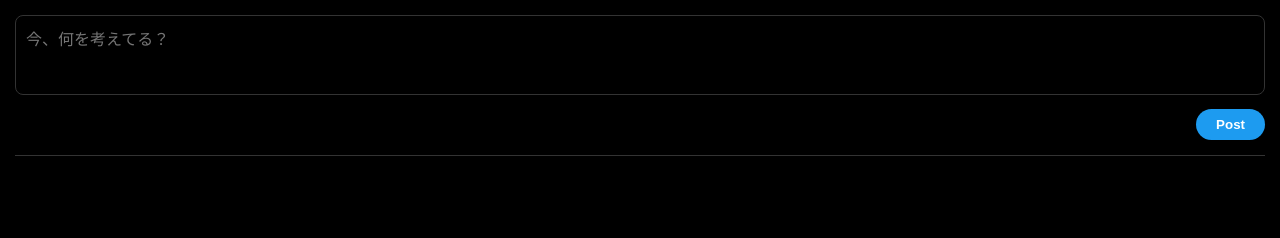
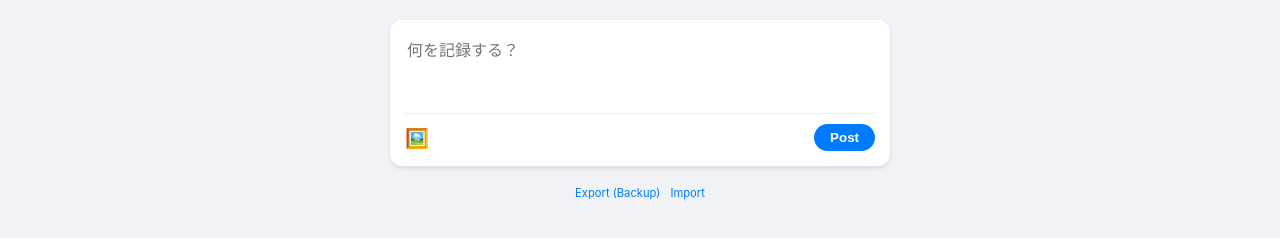
Before and after one commit to keaton4258-maker/test-2, a plain HTML site: page index.html in a window 1280 px wide. Drawn offline with Linux system fonts and the light colour scheme.

Commit message:
Revamp index.html with new design and features
Updated the HTML structure and styles for a new design, including changes to the title, input area, and note rendering.

```diff
--- a/index.html
+++ b/index.html
@@ -4,75 +4,100 @@
     <meta charset="UTF-8">
     <meta name="viewport" content="width=device-width, initial-scale=1.0, user-scalable=no">
     <meta name="apple-mobile-web-app-capable" content="yes">
-    <title>Private Log</title>
+    <title>Lite Log</title>
     <style>
-        body { background: #000; color: #fff; font-family: -apple-system, sans-serif; margin: 0; padding: 15px; }
-        .input-area { border-bottom: 1px solid #333; padding-bottom: 15px; margin-bottom: 15px; }
-        textarea {
-            width: 100%; height: 80px; background: #000; color: #fff; border: 1px solid #333;
-            border-radius: 8px; padding: 10px; box-sizing: border-box; font-size: 16px; resize: none;
-        }
-        .post-btn {
-            background: #1d9bf0; color: #fff; border: none; padding: 8px 20px;
-            border-radius: 20px; font-weight: bold; float: right; margin-top: 10px;
-        }
-        .timeline { margin-top: 50px; }
-        .tweet { border-bottom: 1px solid #333; padding: 15px 0; animation: fadeIn 0.3s ease; }
-        .tweet-date { color: #71767b; font-size: 0.8rem; margin-bottom: 5px; }
-        .tweet-text { line-height: 1.4; word-wrap: break-word; }
-        @keyframes fadeIn { from { opacity: 0; transform: translateY(-10px); } to { opacity: 1; transform: translateY(0); } }
+        body { background: #f0f2f5; color: #1c1e21; font-family: -apple-system, sans-serif; margin: 0; padding: env(safe-area-inset-top) 15px; }
+        .container { max-width: 500px; margin: 0 auto; }
+        .input-card { background: #fff; border-radius: 12px; padding: 15px; box-shadow: 0 2px 4px rgba(0,0,0,0.1); margin-top: 20px; }
+        textarea { width: 100%; height: 60px; border: none; font-size: 16px; outline: none; resize: none; }
+        .actions { display: flex; justify-content: space-between; align-items: center; margin-top: 10px; border-top: 1px solid #eee; padding-top: 10px; }
+        .file-label { font-size: 1.2rem; cursor: pointer; color: #65676b; }
+        .post-btn { background: #007bff; color: #fff; border: none; padding: 6px 16px; border-radius: 18px; font-weight: bold; }
+        .timeline { margin-top: 20px; }
+        .tweet { background: #fff; border-radius: 12px; padding: 15px; margin-bottom: 12px; box-shadow: 0 1px 2px rgba(0,0,0,0.1); }
+        .tweet-date { color: #65676b; font-size: 0.75rem; margin-bottom: 8px; }
+        .tweet-img { width: 100%; border-radius: 8px; margin-top: 10px; }
+        .admin-tools { display: flex; gap: 10px; margin: 20px 0; font-size: 0.7rem; justify-content: center; }
+        .tool-link { color: #007bff; text-decoration: none; cursor: pointer; }
     </style>
 </head>
 <body>
 
-<div class="input-area">
-    <textarea id="noteInput" placeholder="今、何を考えてる？"></textarea>
-    <button class="post-btn" onclick="saveNote()">Post</button>
-    <div style="clear:both;"></div>
+<div class="container">
+    <div class="input-card">
+        <textarea id="noteInput" placeholder="何を記録する？"></textarea>
+        <div id="preview"></div>
+        <div class="actions">
+            <label class="file-label">🖼️<input type="file" id="imgInput" accept="image/*" style="display:none" onchange="previewImage()"></label>
+            <button class="post-btn" onclick="saveNote()">Post</button>
+        </div>
+    </div>
+
+    <div class="admin-tools">
+        <span class="tool-link" onclick="exportData()">Export (Backup)</span>
+        <label class="tool-link">Import<input type="file" style="display:none" onchange="importData(event)"></label>
+    </div>
+
+    <div id="timeline" class="timeline"></div>
 </div>
 
-<div id="timeline" class="timeline"></div>
+<script>
+    let currentImage = "";
 
-<script>
-    // 1. 保存処理
+    function previewImage() {
+        const file = document.getElementById('imgInput').files[0];
+        const reader = new FileReader();
+        reader.onloadend = () => { currentImage = reader.result; document.getElementById('preview').innerHTML = `<img src="${currentImage}" style="width:50px;margin-top:5px;border-radius:4px;">`; };
+        if (file) reader.readAsDataURL(file);
+    }
+
     function saveNote() {
         const input = document.getElementById('noteInput');
         const text = input.value.trim();
-        if (!text) return;
+        if (!text && !currentImage) return;
+        if (navigator.vibrate) navigator.vibrate(50);
 
-        // バイブレーション（投稿の快感）
-        if (navigator.vibrate) navigator.vibrate([10, 50, 10]);
+        const note = { id: Date.now(), text, img: currentImage, date: new Date().toLocaleString('ja-JP') };
+        const notes = JSON.parse(localStorage.getItem('my_lite_logs') || '[]');
+        notes.unshift(note);
+        localStorage.setItem('my_lite_logs', JSON.stringify(notes));
 
-        const note = {
-            id: Date.now(),
-            text: text,
-            date: new Date().toLocaleString('ja-JP')
-        };
-
-        // ローカルストレージに保存
-        const notes = JSON.parse(localStorage.getItem('my_notes') || '[]');
-        notes.unshift(note); // 先頭に追加
-        localStorage.setItem('my_notes', JSON.stringify(notes));
-
-        input.value = '';
+        input.value = ''; currentImage = ""; document.getElementById('preview').innerHTML = "";
         renderNotes();
     }
 
-    // 2. 描画処理
     function renderNotes() {
-        const timeline = document.getElementById('timeline');
-        const notes = JSON.parse(localStorage.getItem('my_notes') || '[]');
-        timeline.innerHTML = notes.map(n => `
+        const notes = JSON.parse(localStorage.getItem('my_lite_logs') || '[]');
+        document.getElementById('timeline').innerHTML = notes.map(n => `
             <div class="tweet">
                 <div class="tweet-date">${n.date}</div>
-                <div class="tweet-text">${n.text.replace(/\n/g, '<br>')}</div>
+                <div style="white-space:pre-wrap;">${n.text}</div>
+                ${n.img ? `<img src="${n.img}" class="tweet-img">` : ''}
             </div>
         `).join('');
     }
 
-    // 初回読み込み
+    function exportData() {
+        const data = localStorage.getItem('my_lite_logs');
+        const blob = new Blob([data], { type: 'text/plain' });
+        const a = document.createElement('a');
+        a.href = URL.createObjectURL(blob);
+        a.download = `diary_backup_${Date.now()}.txt`;
+        a.click();
+    }
+
+    function importData(event) {
+        const reader = new FileReader();
+        reader.onload = (e) => {
+            if(confirm("既存のデータを上書きしてインポートしますか？")) {
+                localStorage.setItem('my_lite_logs', e.target.result);
+                renderNotes();
+            }
+        };
+        reader.readAsText(event.target.files[0]);
+    }
+
     renderNotes();
 </script>
-
 </body>
 </html>
```
